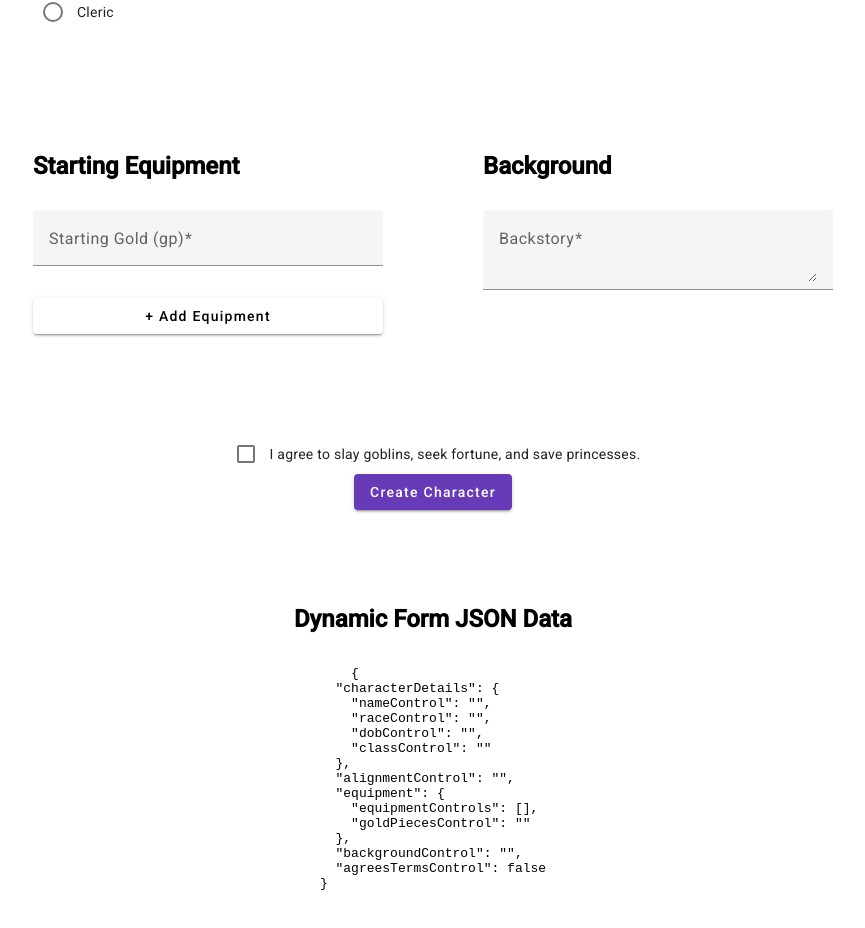
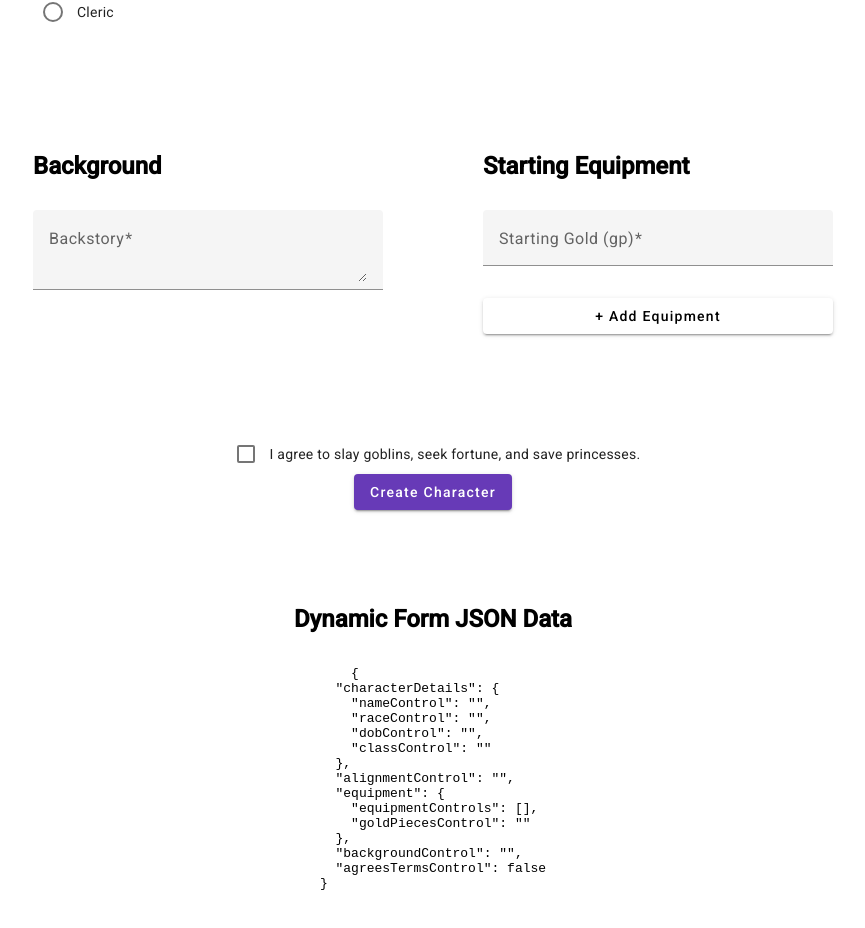
Before and after one commit to coreybigboi/adventurerCreator, an Angular app: page /create in a window 1280 px wide. Shown: the part 773-1701 px from the top of the page, without its empty margins (207-1072 px from the left). Built offline with nearby package versions, Linux system fonts and the light colour scheme.

Commit message:
changes form layout

```diff
--- a/src/app/pages/create-adventurer/create-adventurer.component.html
+++ b/src/app/pages/create-adventurer/create-adventurer.component.html
@@ -52,6 +52,13 @@
           <mat-radio-button value="chaotic-evil">Chaotic Evil</mat-radio-button>
         </mat-radio-group>
       </div>
+      <div class="form-submodule">
+        <h2>Background</h2>
+        <mat-form-field>
+          <mat-label>Backstory</mat-label>
+          <textarea matInput formControlName="backgroundControl" placeholder="Type character's backstory here" required></textarea>
+        </mat-form-field>
+      </div>
       <div formGroupName="equipment" class="form-submodule">
         <h2>Starting Equipment</h2>
         <mat-form-field>
@@ -67,13 +74,6 @@
           <button mat-raised-button color="warn" (click)="removeEquipment(i)">Remove</button>
         </div>
       </div>
-      <div class="form-submodule">
-        <h2>Background</h2>
-        <mat-form-field>
-          <mat-label>Backstory</mat-label>
-          <textarea matInput formControlName="backgroundControl" placeholder="Type character's backstory here" required></textarea>
-        </mat-form-field>
-      </div>
     </div>
     <mat-checkbox formControlName="agreesTermsControl" color="primary" name="agreesTerms">I agree to slay goblins, seek fortune, and save princesses.</mat-checkbox>
     <button mat-raised-button color="primary" type="submit">Create Character</button>
```
